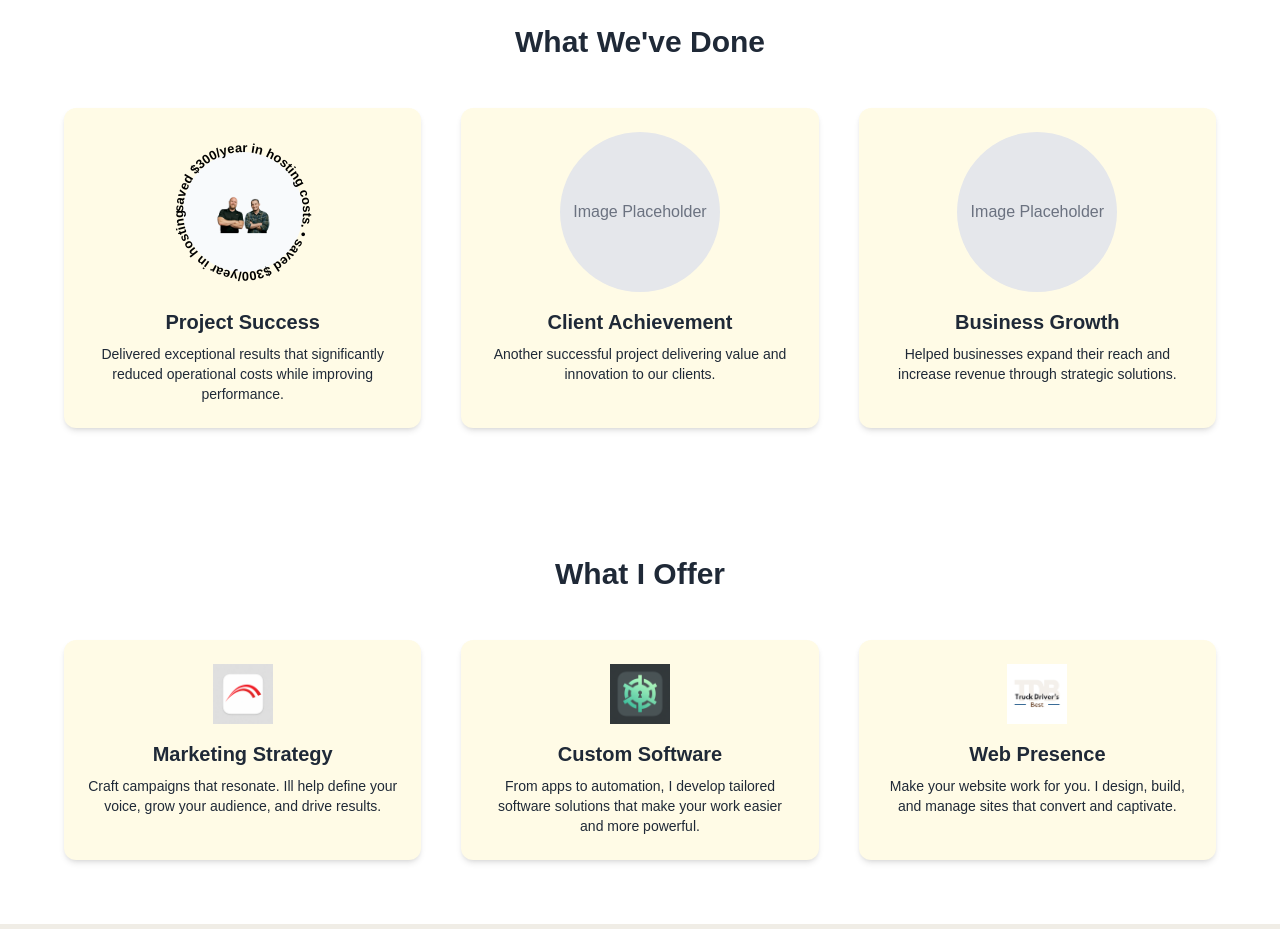
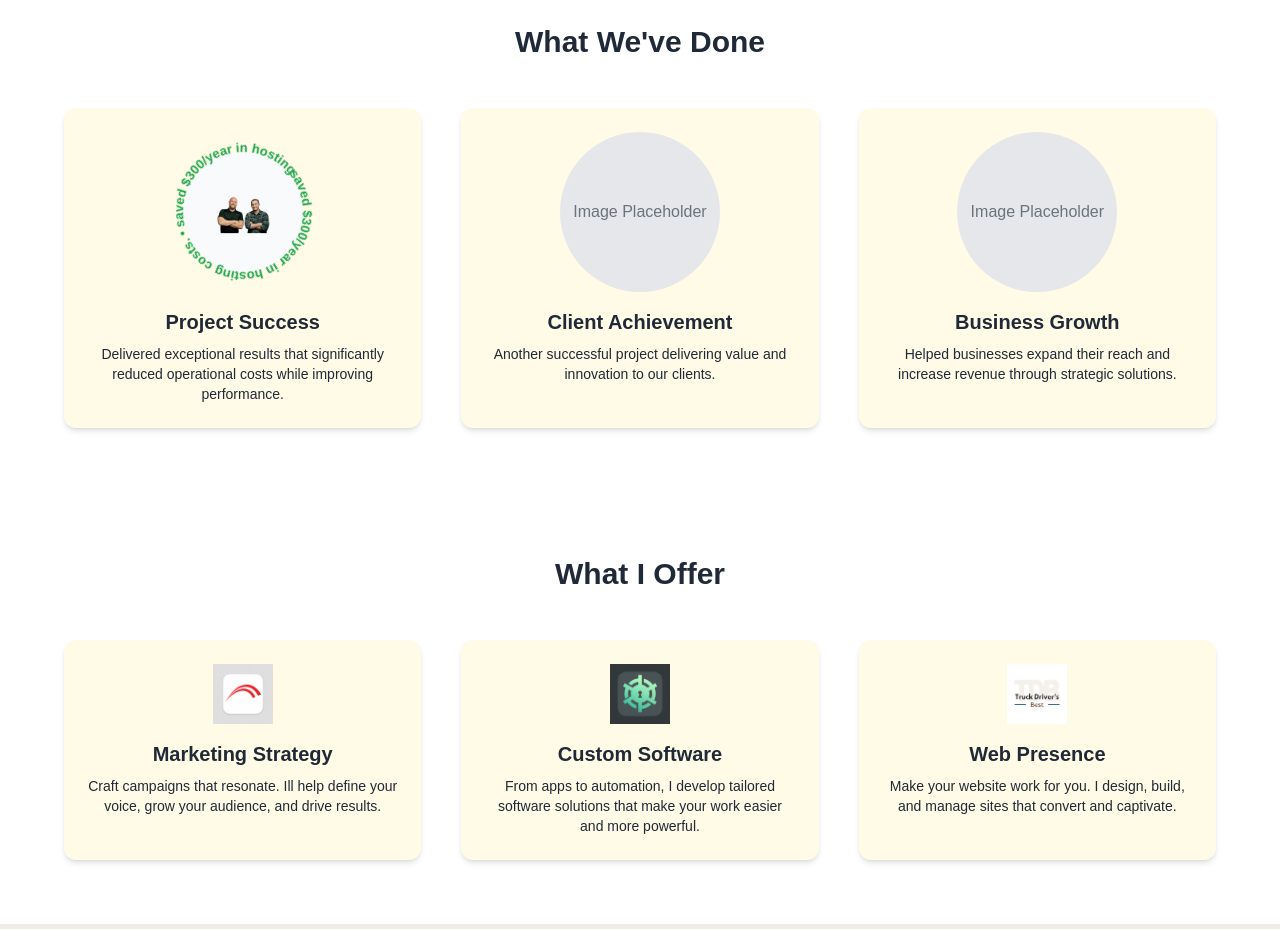
Before and after one commit to Dayton-His-Glory-Alone/daytonr-personalsite, a Next.js app: page / in a window 1280 px wide. Shown: the part 840-1769 px from the top of the page. Built offline with nearby package versions, Linux system fonts and the light colour scheme.

Commit message:
Update page.tsx

```diff
--- a/app/page.tsx
+++ b/app/page.tsx
@@ -72,7 +72,11 @@ export default function Home() {
                       d="M 100, 100 m -75, 0 a 75,75 0 1,1 150,0 a 75,75 0 1,1 -150,0"
                     />
                   </defs>
+
+                  {/* Background circle */}
                   <circle cx="100" cy="100" r="75" fill="#f8fafc" />
+
+                  {/* Center image */}
                   <image
                     href="/calebjoefounders.png"
                     x="50"
@@ -80,15 +84,15 @@ export default function Home() {
                     width="100"
                     height="100"
                   />
-                  <text className="text-green-600 font-bold text-[16px]">
-                    <textPath
-                      href="#circlePath"
-                      startOffset="0%"
-                      className="animate-spin-slow origin-center"
-                    >
-                      saved $300/year in hosting costs. • saved $300/year in hosting costs. •
-                    </textPath>
-                  </text>
+
+                  {/* Rotating text */}
+                  <g className="animate-spin-slow">
+                    <text className="fill-green-600 font-bold text-[16px]">
+                      <textPath href="#circlePath" startOffset="0%">
+                        saved $300/year in hosting costs. • saved $300/year in hosting costs. •
+                      </textPath>
+                    </text>
+                  </g>
                 </svg>
               </div>
             </div>
@@ -192,16 +196,12 @@ export default function Home() {
       {/* Add CSS for the spinning animation */}
       <style jsx global>{`
         @keyframes spin-slow {
-          from {
-            transform: rotate(0deg);
-          }
-          to {
-            transform: rotate(360deg);
-          }
+          from { transform: rotate(0deg); }
+          to { transform: rotate(360deg); }
         }
         .animate-spin-slow {
           animation: spin-slow 15s linear infinite;
-          transform-origin: center;
+          transform-origin: 50% 50%;
         }
       `}</style>
     </div>
```
